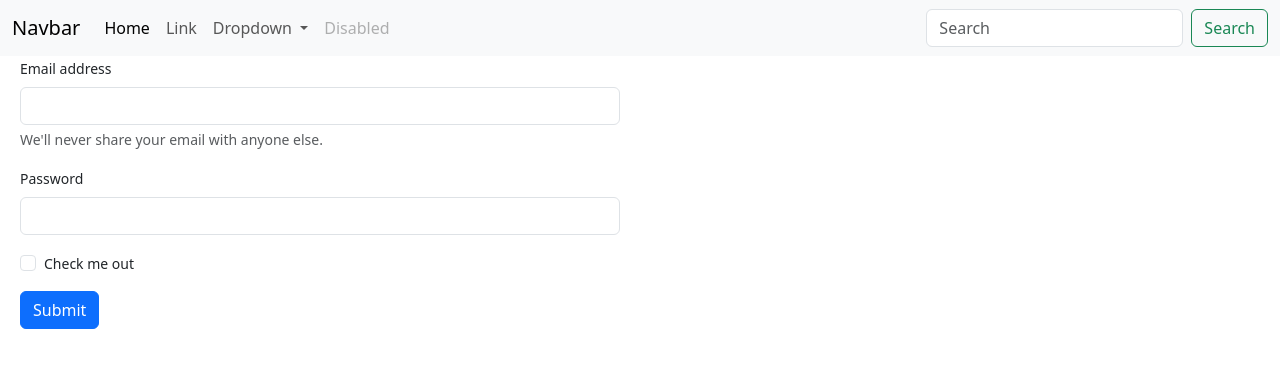
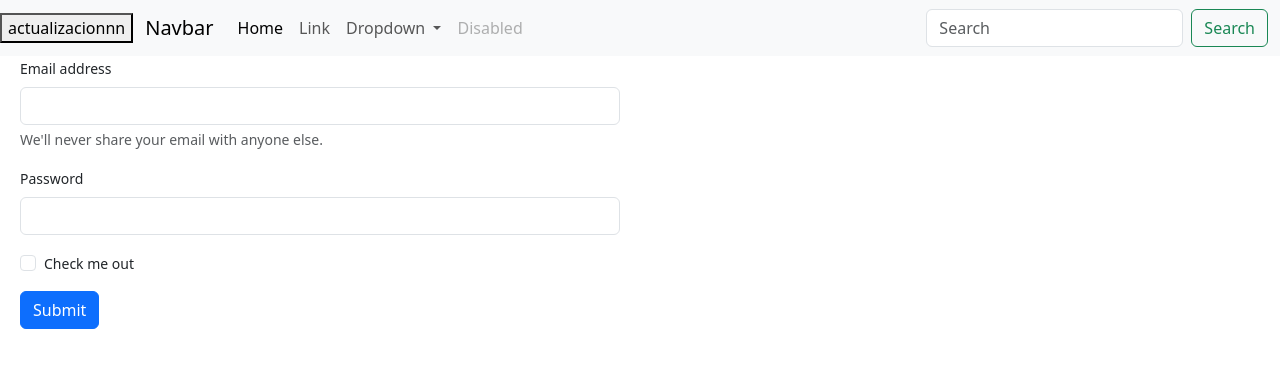
Before and after one commit to agosfv/agosfv-cac23544-front, a plain HTML site: page index.html in a window 1280 px wide. Drawn offline with nearby package versions, Linux system fonts and the light colour scheme; files whose address does not match are found by name.

Commit message:
actualizacuion jueves

```diff
--- a/index.html
+++ b/index.html
@@ -20,6 +20,7 @@
 
 <body>
     <nav class="navbar navbar-expand-lg bg-body-tertiary">
+        <div> <button>actualizacionnn</button></div>
         <div class="container-fluid">
             <a class="navbar-brand" href="#">Navbar</a>
             <button class="navbar-toggler" type="button" data-bs-toggle="collapse"
```
